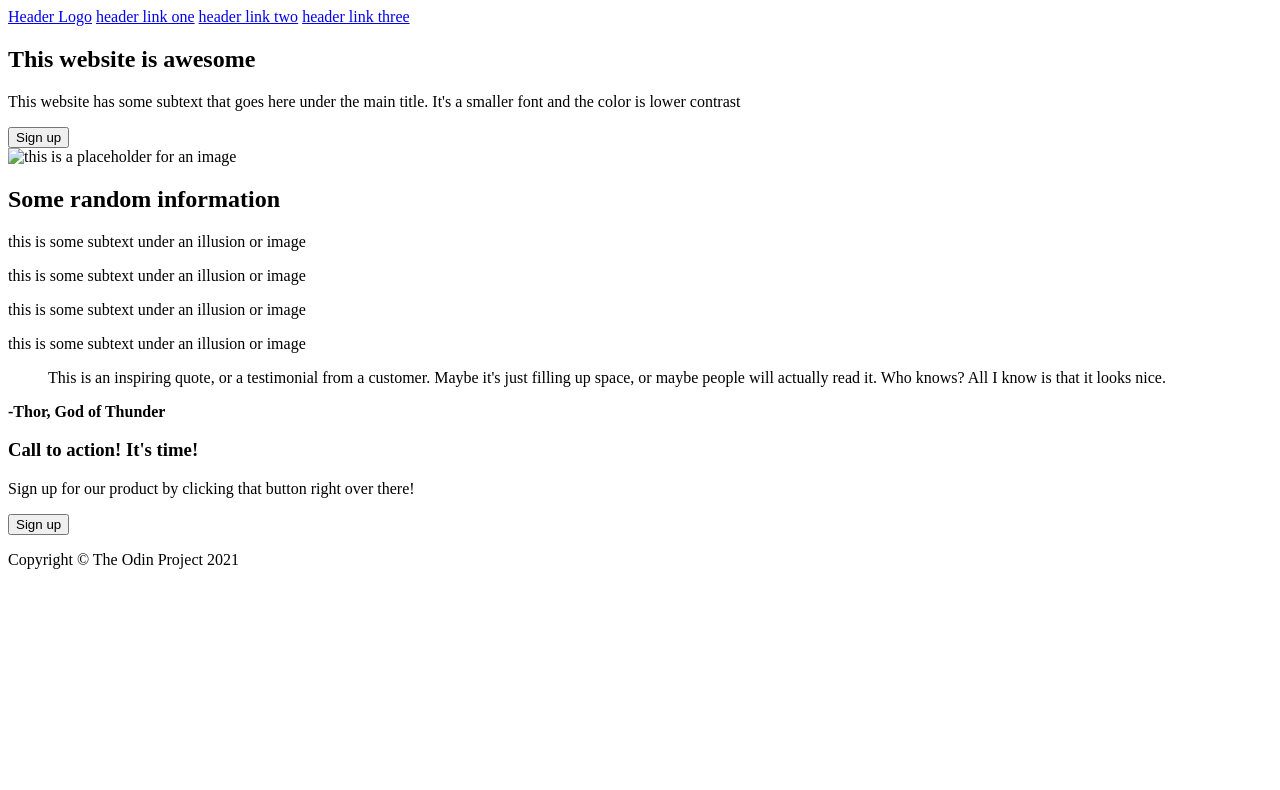
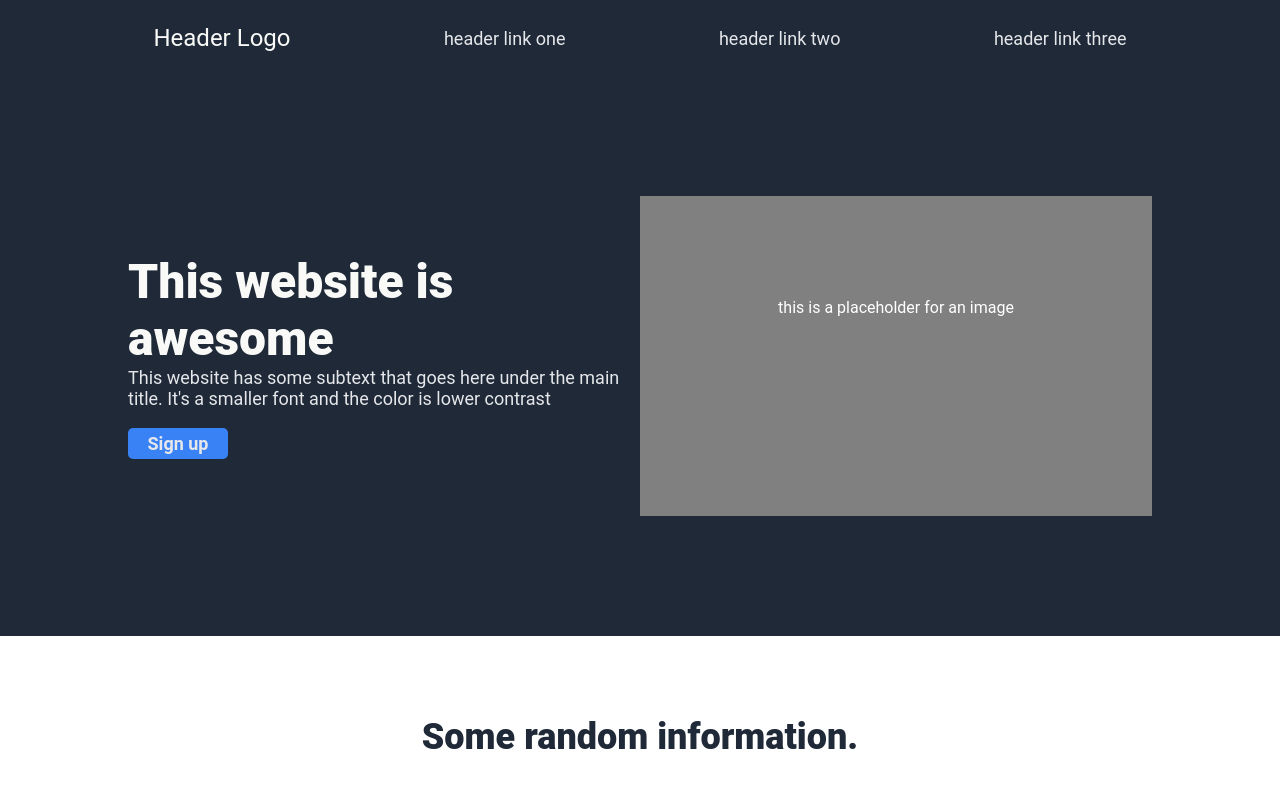
Before and after one commit to karib3/The-odin-project, a plain HTML site: page landing-page/index.html in a window 1280 px wide. Shown: the top 790 px of the page. Drawn offline with Linux system fonts and the light colour scheme.

Commit message:
Included the CSS style

```diff
--- a/landing-page/index.html
+++ b/landing-page/index.html
@@ -2,7 +2,7 @@
 <html>
     <head>
         <meta charset="UTF-8" />
-        <meta name="viewport" content="device-width" />
+        <meta name="viewport" content="width=device-width" />
 
         <title>Landing Page</title>
 
@@ -10,52 +10,52 @@
     </head>
     <body>
         <header>
-            <nav>
-                <a href="#">Header Logo</a>
+            <nav class="navigation">
+                <a href="#" class="logo">Header Logo</a>
                 <a href="#">header link one</a>
                 <a href="#">header link two</a>
                 <a href="#">header link three</a>
             </nav>
         </header>
         <main>
-            <section>
-                <div>
+            <section class="hero-section">
+                <div class="hero">
                     <h1>This website is awesome</h1>
-                    <p>This website has some subtext that goes here under the main title. It's a smaller font and the color is lower contrast</p>
+                    <p>This website has some subtext that goes here under the main title. It's a smaller font and the color is lower contrast</p><br>
                     <button type="button">Sign up</button>
                 </div>
-                <div>
-                    <img src="#" alt="this is a placeholder for an image" />
+                <div class="hero-img">
+                    <p>this is a placeholder for an image</p>
                 </div>
             </section>
-            <section>
-                <h2>Some random information</h2>
-                <div>
-                    <div>
-                        <div></div>
+            <section class="info-section">
+                <p>Some random information.</p><br>
+                <div class="info-row">
+                    <div class="info-col">
+                        <div class="info-box"></div>
                         <p>this is some subtext under an illusion or image</p>
                     </div>
-                    <div>
-                        <div></div>
+                    <div class="info-col">
+                        <div class="info-box"></div>
                         <p>this is some subtext under an illusion or image</p>
                     </div>
-                    <div>
-                        <div></div>
+                    <div class="info-col">
+                        <div class="info-box"></div>
                         <p>this is some subtext under an illusion or image</p>
                     </div>
-                    <div>
-                        <div></div>
+                    <div class="info-col">
+                        <div class="info-box"></div>
                         <p>this is some subtext under an illusion or image</p>
                     </div>
                 </div>
             </section>
-            <section>
-                <blockquote>This is an inspiring quote, or a testimonial from a customer. Maybe it's just filling up space, or maybe people will actually read it. Who knows? All I know is that it looks nice.</blockquote>
-                <p><strong>-Thor, God of Thunder</strong></p>
+            <section class="quote-section">
+                <blockquote>This is an inspiring quote, or a testimonial from a customer. Maybe it's just filling up space, or maybe people will actually read it. Who knows? All I know is that it looks nice.</blockquote><br>
+                <p>-Thor, God of Thunder</p>
             </section>
-            <section>
-                <div>
-                    <div>
+            <section class="call-section">
+                <div class="call-row">
+                    <div class="call-col">
                         <h3>Call to action! It's time!</h3>
                         <p>Sign up for our product by clicking that button right over there!</p>
                     </div>
--- a/landing-page/style.css
+++ b/landing-page/style.css
@@ -0,0 +1,180 @@
+*{
+    margin: 0;
+    padding: 0;
+    box-sizing: border-box;
+    font-family: 'Roboto', Times New Roman, sans-serif;
+}
+
+header,
+footer,
+.hero-section{
+    background-color: #1F2937;
+    color: white;
+}
+
+.navigation{
+    display: flex;
+    flex-direction: row;
+    justify-content: space-evenly;
+    align-items: center;
+    padding: 3vh 0 3vh 0;
+
+    & a{
+        text-decoration: none;
+        font-size: 18px;
+        color: #E5E7EB;
+    }
+
+    & .logo{
+        font-size: 24px;
+        color: #f9faf8;
+    }
+}
+
+.hero-section{
+    display: flex;
+    justify-content: center;
+    align-items: center;
+    padding: 15vh 10vw 15vh 10vw;
+
+    & .hero{
+        width: 50%;
+
+        & h1{
+            font-size: 48px;
+            color: #f9faf8;
+            font-weight: 900;
+        }
+
+        & p{
+            font-size: 18px;
+            color: #E5E7EB;
+        }
+
+        & button{
+            width: 100px;
+            padding: 5px 0 5px 0;
+            background-color: #3882f6;
+            color: #E5E7EB;
+            font-size: 18px;
+            font-weight:700;
+            border: none;
+            border-radius: 5px;
+            cursor: pointer;
+        }
+    }
+
+    & .hero-img{
+        background-color: grey;
+        color: white;
+        width: 50%;
+        height: 40vh;
+
+        & p{
+            padding: 20%;
+            text-align: center;
+        }
+    }
+}
+
+.info-section{
+    padding: 10vh 10vw 10vh 10vw;
+
+    &>p{
+        font-size: 36px;
+        color: #1F2937;
+        font-weight: 900;
+        text-align: center;
+    }
+
+    & .info-row{
+        display: flex;
+        flex-direction: row;
+        justify-content: center;
+        align-items: center;
+
+        & .info-col{
+            width: 150px;
+            margin: 2vh 1.5vw 2vh 1.5vw;
+
+            & .info-box{
+            width: 150px;
+            height: 160px;
+            margin: 0 0 1vh 0;
+            border: 5px, solid, #3882f6;
+            border-radius: 20px;
+            }
+
+            & p{
+                font-size: 18px;
+                color: grey;
+                text-align: center;
+            }
+        }
+    }
+}
+
+.quote-section{
+    background-color: #E5E7EB;
+    padding: 15vh 20vw 15vh 20vw;
+
+    & blockquote{
+        font-size: 36px;
+        color: #1F2937;
+        font-weight: 300;
+        font-style: italic;
+    }
+
+    & p{
+        font-size: 24px;
+        font-weight: 500;
+        text-align: right;
+    }
+}
+
+.call-section{
+    padding: 15vh 15vw 15vh 15vw;
+
+    & .call-row{
+        background-color: #3882f6;
+        color: white;
+        padding: 7vh 7vw 7vh 7vw;
+        border-radius: 15px;
+        display: flex;
+        flex-direction: row;
+        justify-content: space-between;
+        align-items: center;
+
+        & h3{
+            font-size: 22px;
+        }
+
+        & p{
+            font-size: 18px;
+            color: #E5E7EB;
+        }
+
+        & button{
+            width: 100px;
+            padding: 3px 0 3px 0;
+            background-color: transparent;
+            color: #E5E7EB;
+            font-size: 18px;
+            font-weight:700;
+            border: 2px, solid, #E5E7EB;
+            border-radius: 5px;
+            cursor: pointer;
+        }
+    }
+}
+
+footer{
+    height: 15vh;
+    display: flex;
+    justify-content: center;
+    align-items: center;
+
+    & p{
+        color: #E5E7EB;
+    }
+}
```
